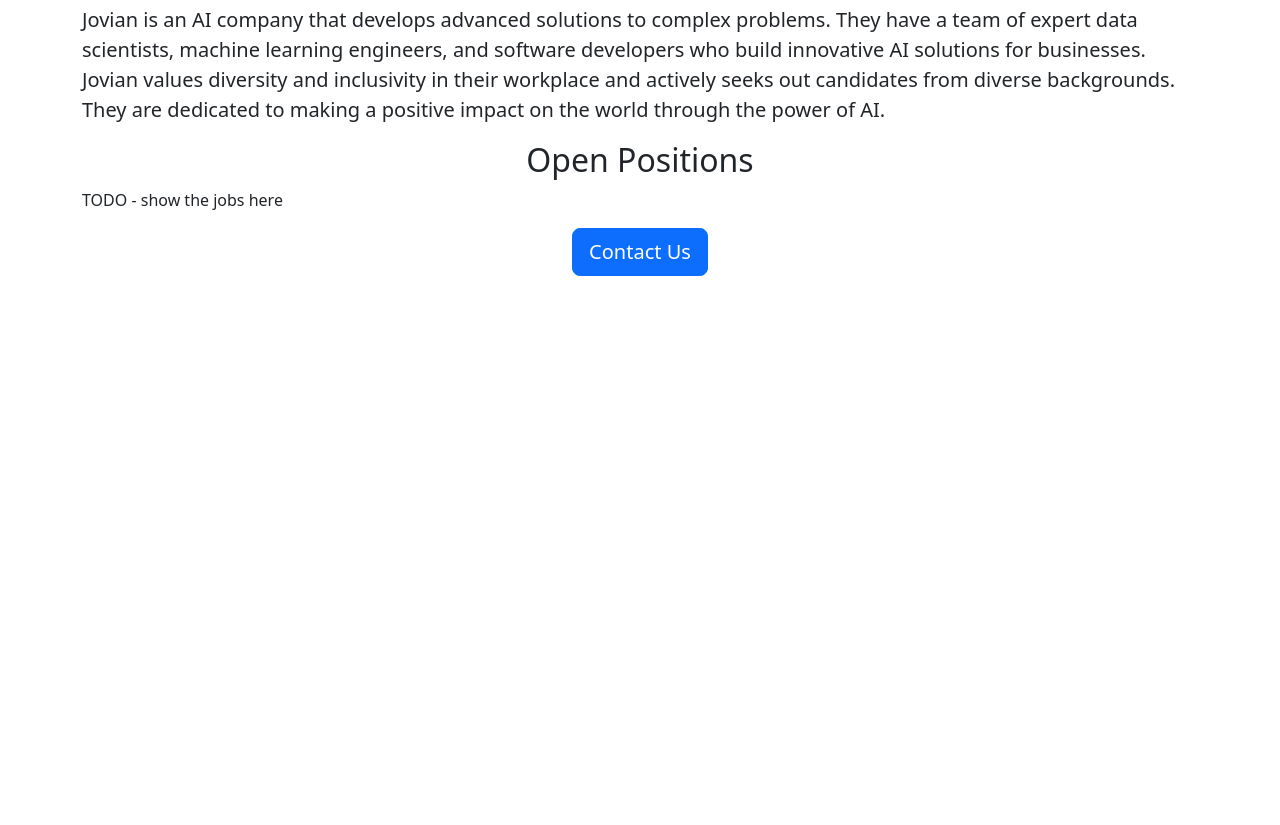
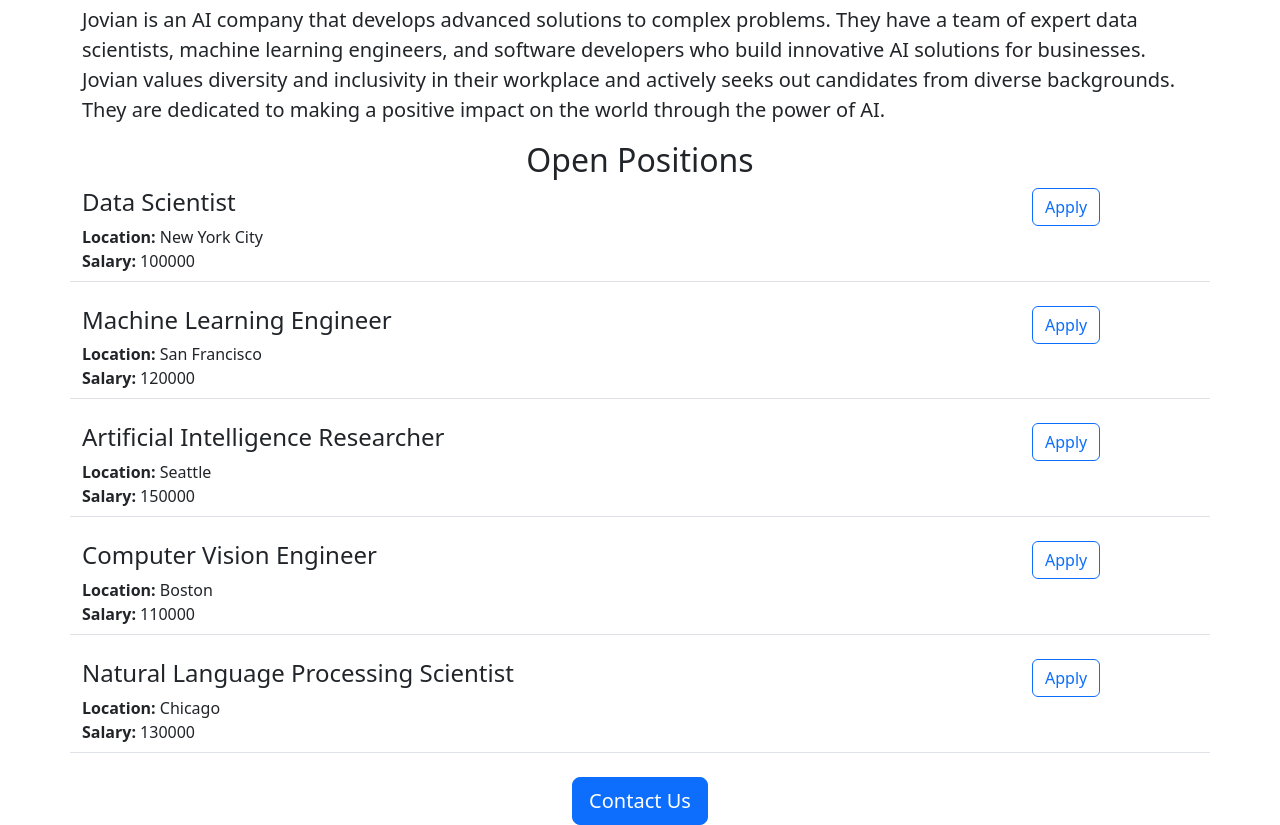
Before and after one commit to MattRibeiro/jovian-flask-website, a Flask app: page / in a window 1280 px wide. Shown: the part 865-1690 px from the top of the page. Before the commit the page ends 1141 px from the top, so only its background shows below. Run offline with Flask 2, Linux system fonts and the light colour scheme.

Commit message:
Added hardcoded dynamic data and api route for jobs.

```diff
--- a/app.py
+++ b/app.py
@@ -1,10 +1,44 @@
-from flask import Flask, render_template
+from flask import Flask, render_template, jsonify
 
 app = Flask(__name__)
 
+JOBS = [{
+  "id": 1,
+  "title": "Data Scientist",
+  "salary": 100000,
+  "location": "New York City"
+}, {
+  "id": 2,
+  "title": "Machine Learning Engineer",
+  "salary": 120000,
+  "location": "San Francisco"
+}, {
+  "id": 3,
+  "title": "Artificial Intelligence Researcher",
+  "salary": 150000,
+  "location": "Seattle"
+}, {
+  "id": 4,
+  "title": "Computer Vision Engineer",
+  "salary": 110000,
+  "location": "Boston"
+}, {
+  "id": 5,
+  "title": "Natural Language Processing Scientist",
+  "salary": 130000,
+  "location": "Chicago"
+}]
+
+
 @app.route('/')
 def hello_world():
-  return render_template('home.html')
+  return render_template('home.html', jobs=JOBS, company='Jovian')
+
+
+@app.route('/api/jobs')
+def list_jobs():
+  return jsonify(JOBS)
+
 
 if __name__ == "__main__":
   app.run(host='0.0.0.0', debug=True)
--- a/templates/home.html
+++ b/templates/home.html
@@ -9,13 +9,17 @@
   </head>
   <body>
       <div class="container">
-      <h1 class="text-center mt-2 mb-4">Jovian Careers</h1>
+      <h1 class="text-center mt-2 mb-4">{{company}} Careers</h1>
       <img class="img-fluid" src="{{ url_for('static', filename='banner.jpg') }}" alt="Inspirational message saying this is the sign you've been looking for.">
       <h2 class="text-center">About Jovian</h2>
       <p class="lead">
   Jovian is an AI company that develops advanced solutions to complex problems. They have a team of expert data scientists, machine learning engineers, and software developers who build innovative AI solutions for businesses. Jovian values diversity and inclusivity in their workplace and actively seeks out candidates from diverse backgrounds. They are dedicated to making a positive impact on the world through the power of AI.</p>
       <h2 class="text-center">Open Positions</h2>
-      <p>TODO - show the jobs here</p>
+      <div>
+        {% for job in jobs %}
+          {% include 'jobitem.html' %}
+        {% endfor %}
+      </div>
       <div class="text-center">
         <button class="btn btn-primary btn-lg">Contact Us</button>
       </div>
--- /dev/null
+++ b/templates/jobitem.html
@@ -0,0 +1,14 @@
+<div class="border-bottom mb-4 pb-2 row">
+  <div class="col-10">
+    <h4>{{job.title}}</h4>
+    <div><b>Location:</b> {{job.location}}</div>
+    {% if 'salary' in job %}
+      <div><b>Salary:</b> {{job.salary}} </div>
+    {% endif %}
+  </div>
+  <div class="col-2">
+    <button type="button" class="btn btn-outline-primary">
+      Apply
+    </button>
+  </div>
+</div>
```
